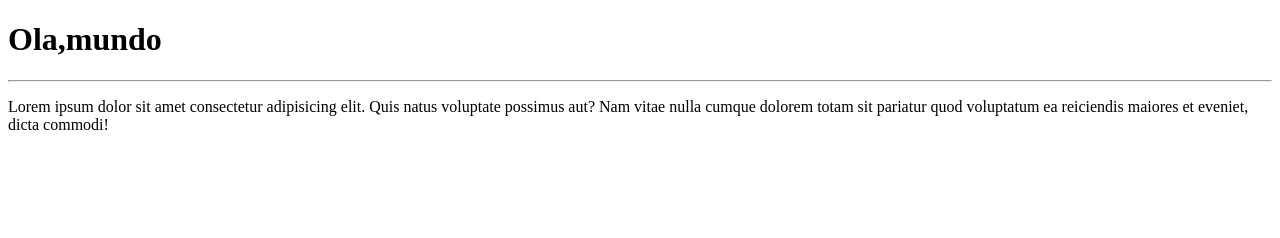
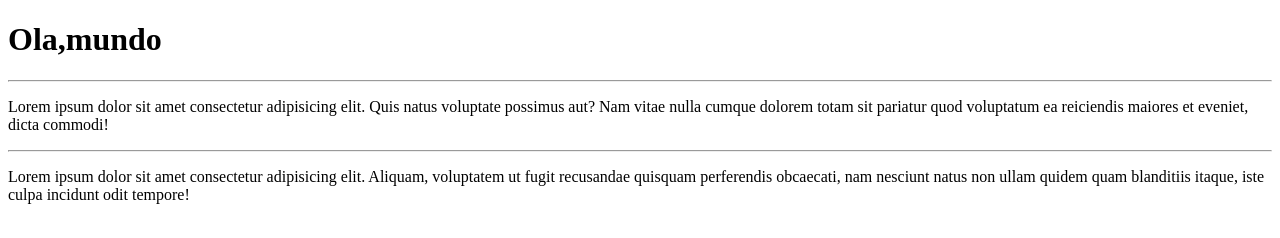
Before and after one commit to dupasin/ola-mundo-, a plain HTML site: page site exemplo/index.html in a window 1280 px wide. Drawn offline with Linux system fonts and the light colour scheme.

Commit message:
adicionei lorem e paragraco

```diff
--- a/site exemplo/index.html
+++ b/site exemplo/index.html
@@ -9,5 +9,7 @@
     <h1> Ola,mundo </h1>
     <hr>
     <p> Lorem ipsum dolor sit amet consectetur adipisicing elit. Quis natus voluptate possimus aut? Nam vitae nulla cumque dolorem totam sit pariatur quod voluptatum ea reiciendis maiores et eveniet, dicta commodi!</p>
+    <hr>
+    <p>Lorem ipsum dolor sit amet consectetur adipisicing elit. Aliquam, voluptatem ut fugit recusandae quisquam perferendis obcaecati, nam nesciunt natus non ullam quidem quam blanditiis itaque, iste culpa incidunt odit tempore!</p>
 </body>
 </html>
```
